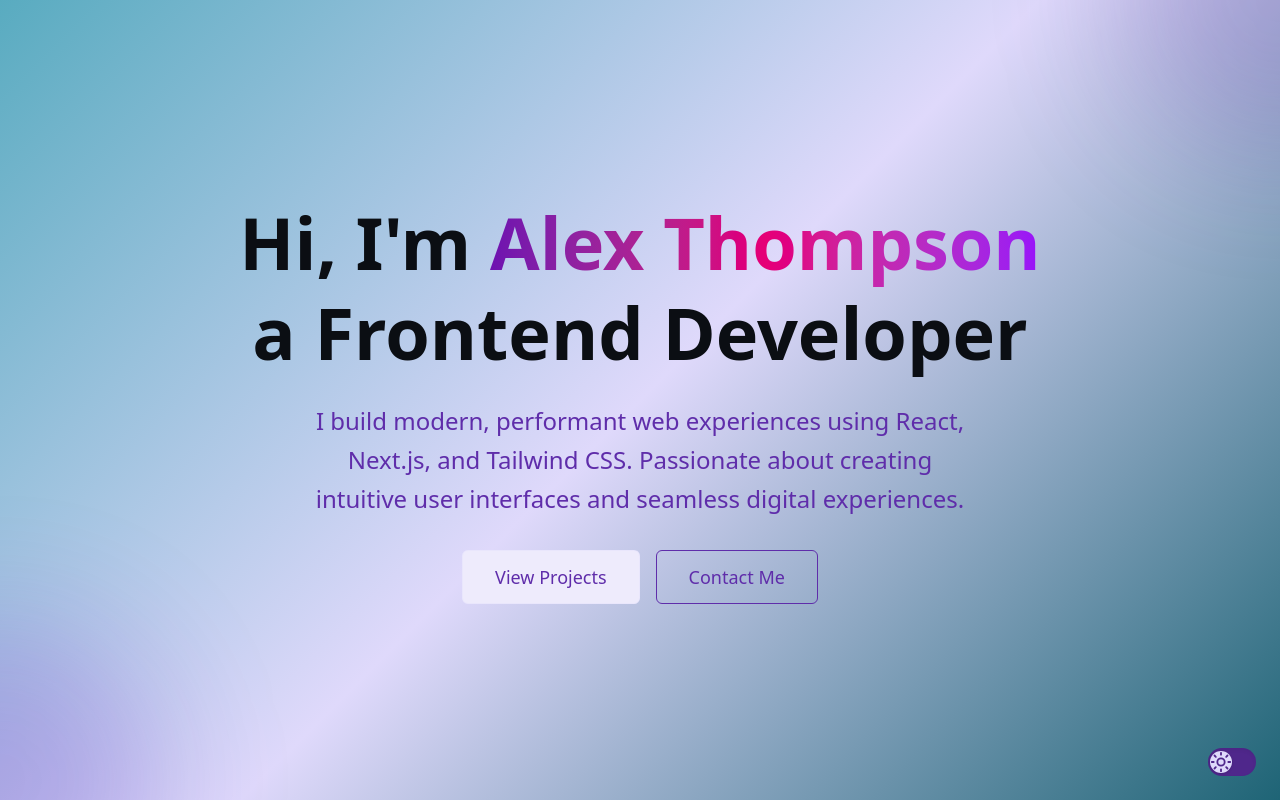
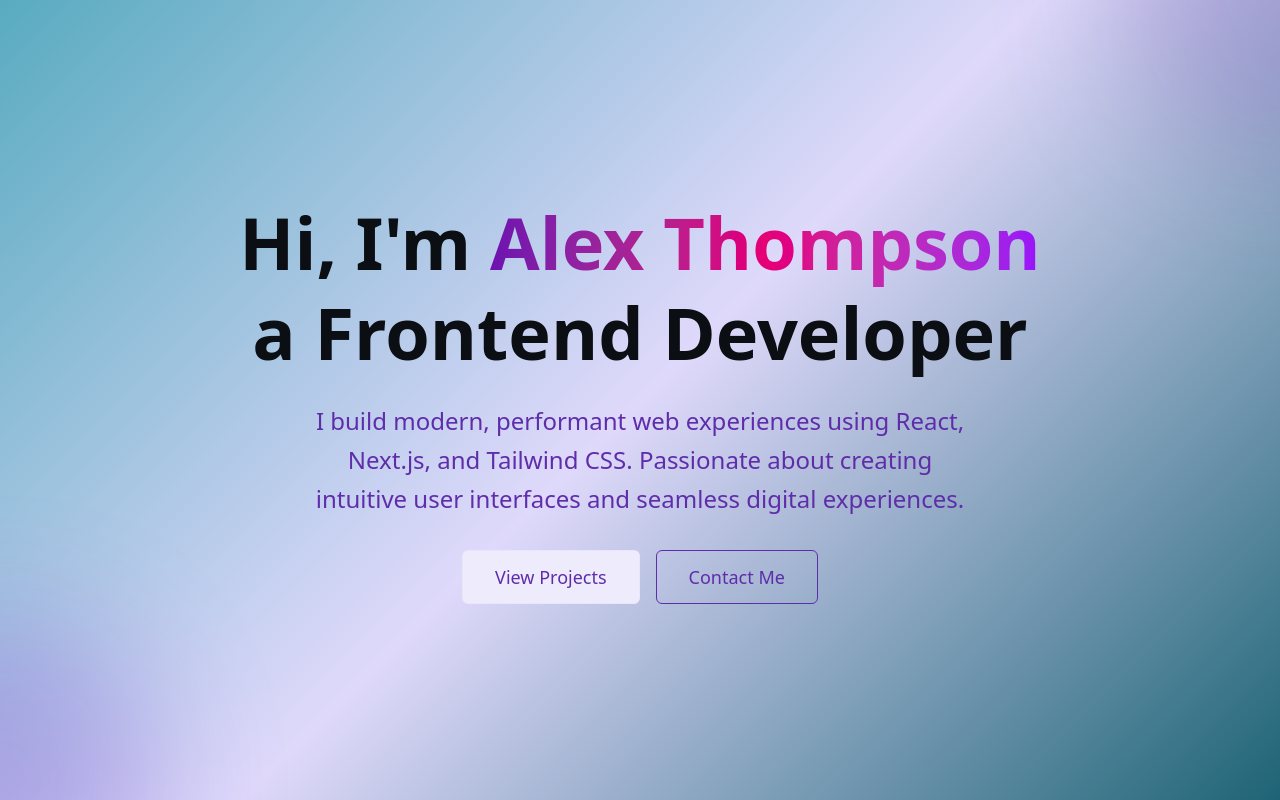
Before and after one commit to NafisMahmudAyon/personal-portfolio-1, a Next.js app: page /examples/hero in a window 1280 px wide. Built offline with nearby package versions, Linux system fonts and the light colour scheme.

Commit message:
example update

```diff
--- a/app/examples/layout.tsx
+++ b/app/examples/layout.tsx
@@ -1,23 +1,23 @@
 'use client'
-import { Switch } from '@/components/aspect-ui'
-import { UseThemeSwitcher } from '@/components/UseThemeSwitcher'
-import { Moon, Sun } from "lucide-react"
+// import { Switch } from '@/components/aspect-ui'
+// import { UseThemeSwitcher } from '@/components/UseThemeSwitcher'
+// import { Moon, Sun } from "lucide-react"
 import React from 'react'
 import './example.css'
 
 const layout = ({ children }: { children: React.ReactNode }) => {
-  const [theme, setTheme] = UseThemeSwitcher()
-  const isSwitched = theme === 'dark' ? true : false
-  const handleSwitchChange = () => {
-    setTheme(theme === 'dark' ? 'light' : 'dark')
-  }
+  // const [theme, setTheme] = UseThemeSwitcher()
+  // const isSwitched = theme === 'dark' ? true : false
+  // const handleSwitchChange = () => {
+  //   setTheme(theme === 'dark' ? 'light' : 'dark')
+  // }
 
   return (
 
     <>
 
       {children}
-      <Switch checked={isSwitched}
+      {/* <Switch checked={isSwitched}
         onChange={handleSwitchChange}
         activeSwitchIcon={<Moon className='text-primary-200' />}
         deactiveSwitchIcon={<Sun className='text-primary-900' />}
@@ -28,7 +28,7 @@ const layout = ({ children }: { children: React.ReactNode }) => {
         deactiveClassName='bg-primary-900'
         activeSwitchClassName='bg-primary-900'
         deactiveSwitchClassName='bg-primary-200'
-      />
+      /> */}
 
     </>
   )
```
